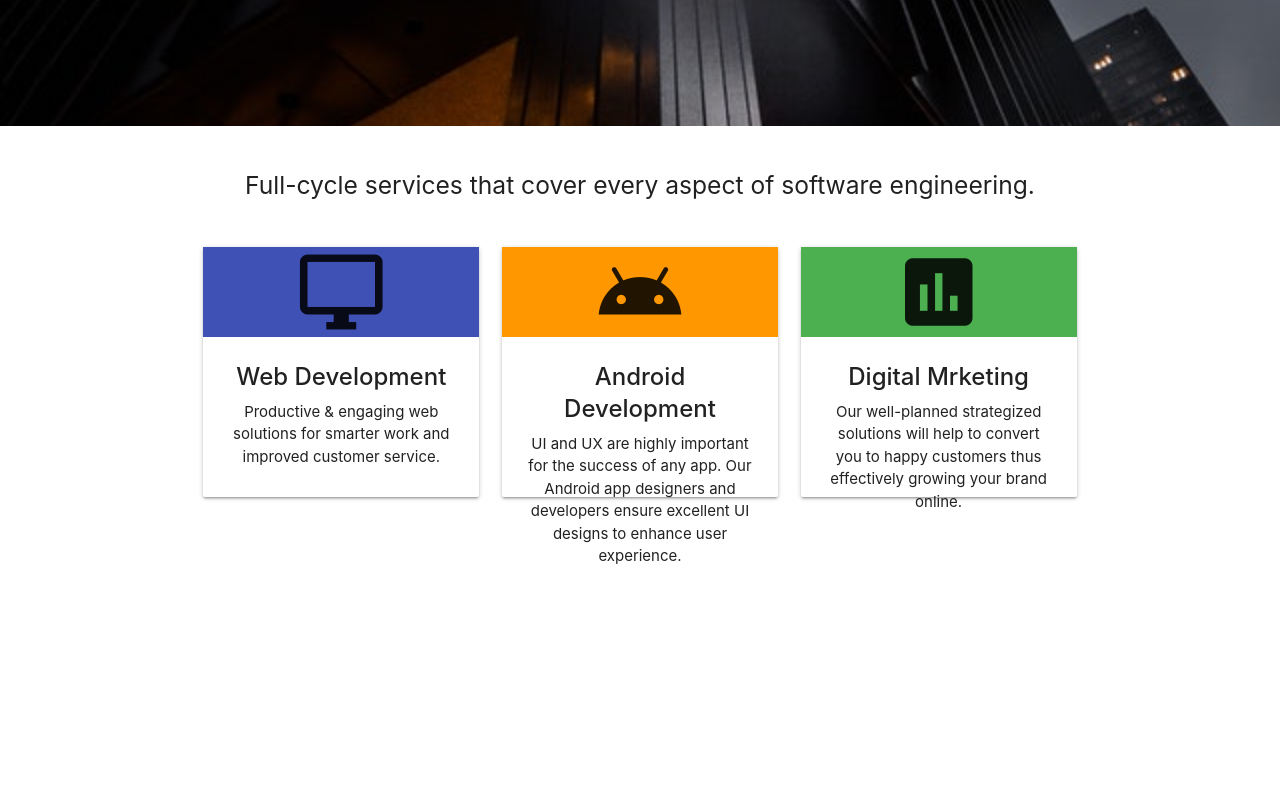
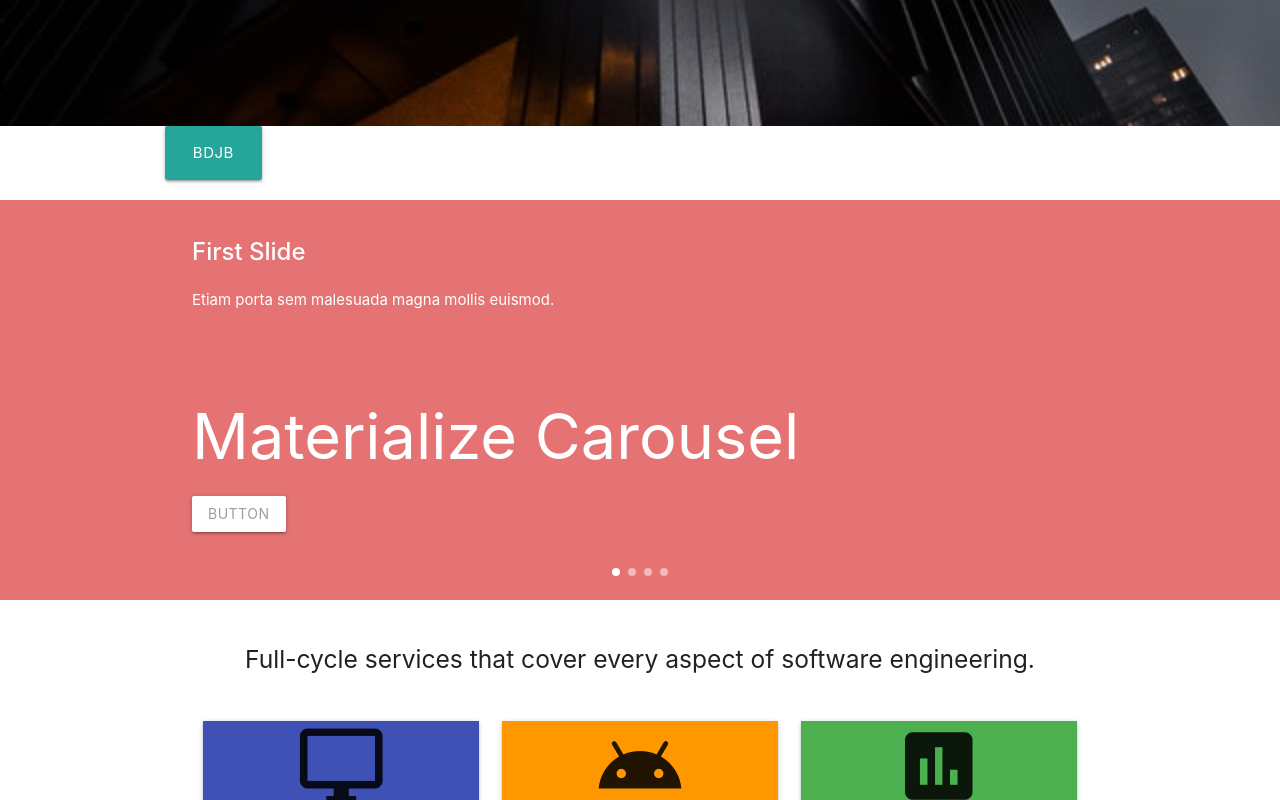
Before and after one commit to harshitasingh017/Materialized-CSS-based-IT-company-website, a plain HTML site: page index.html in a window 1280 px wide. Shown: the part 574-1374 px from the top of the page. Before the commit the page ends 1166 px from the top, so only its background shows below. Drawn offline with nearby package versions, Linux system fonts and the light colour scheme.

Commit message:
carousel

```diff
--- a/index.html
+++ b/index.html
@@ -46,7 +46,7 @@
         }
 
         .card{
-            height: 250px;
+            height: 280px;
         }
 
         @media screen and (max-width: 670px) {
@@ -89,6 +89,93 @@
             </div>
         </header>
 
+        <section class="process">
+
+        <div class="row">
+           <div class="col s12 l4 center-align">
+            <div class="btn-large">bdjb</div>
+
+            </div>
+
+
+            </div>
+
+        </section>
+
+        <section class="black">
+  <div class="carousel carousel-slider" data-indicators="true">
+    <div class="carousel-fixed-item">
+      <div class="container">
+        <h1 class="white-text">Materialize Carousel</h1>
+        <a class="btn waves-effect white grey-text darken-text-2" href="https://codepen.io/collection/nbBqgY/" target="_blank">button</a>
+      </div>
+    </div>
+    <div class="carousel-item red lighten-2 white-text" href="#one!">
+      <div class="container">
+        <h2>First Slide</h2>
+        <p class="white-text">Etiam porta sem malesuada magna mollis euismod.</p>
+      </div>
+    </div>
+    <div class="carousel-item amber darken-2 white-text" href="#two!">
+      <div class="container">
+        <h2>Second Slide</h2>
+        <p class="white-text">Etiam porta sem malesuada magna mollis euismod.</p>
+      </div>
+    </div>
+    <div class="carousel-item green white-text" href="#three!">
+      <div class="container">
+        <h2>Third Slide</h2>
+        <p class="white-text">Etiam porta sem malesuada magna mollis euismod.</p>
+      </div>
+    </div>
+    <div class="carousel-item blue white-text" href="#four!">
+      <div class="container">
+        <h2>Fourth Slide</h2>
+        <p class="white-text">Etiam porta sem malesuada magna mollis euismod.</p>
+      </div>
+    </div>
+  </div>
+</section>
+
+
+
+
+
+
+
+
+
+
+
+
+
+
+
+
+
+
+
+
+
+
+
+
+
+
+
+
+
+
+
+
+
+
+
+
+
+
+
+
 
 
 
@@ -107,9 +194,7 @@
             <span class="card-title center-align ">Web Development</span>
             <p>Productive & engaging web solutions for smarter work and improved customer service.</p>
           </div>
-
-
-        </div>
+         </div>
       </div>
        <div class="col s12 l4 center-align">
         <div class="card">
@@ -147,7 +232,23 @@
   <script src="https://cdnjs.cloudflare.com/ajax/libs/materialize/1.0.0-beta/js/materialize.min.js"></script>
         <script>$(document).ready(function(){
     $('.sidenav').sidenav();
-        });</script>
+    $('.carousel').carousel(
+  {
+    dist: 0,
+    padding: 0,
+    fullWidth: true,
+    indicators: true,
+    duration: 4500,
+  }
+  );
+        });
+
+autoplay()
+function autoplay() {
+    $('.carousel').carousel('next');
+    setTimeout(autoplay, 4500);
+}
+        </script>
 
     </body>
 </html>
```
